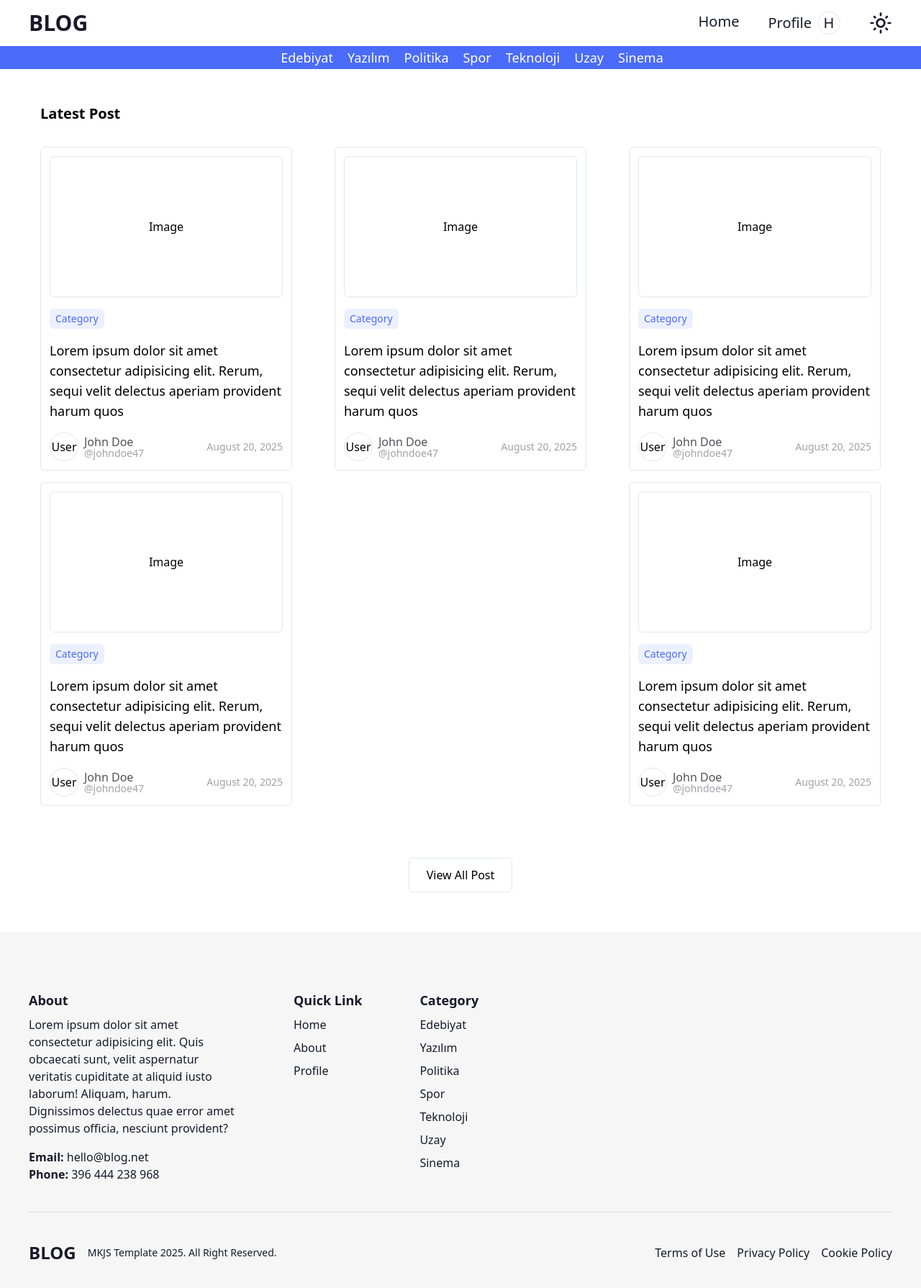
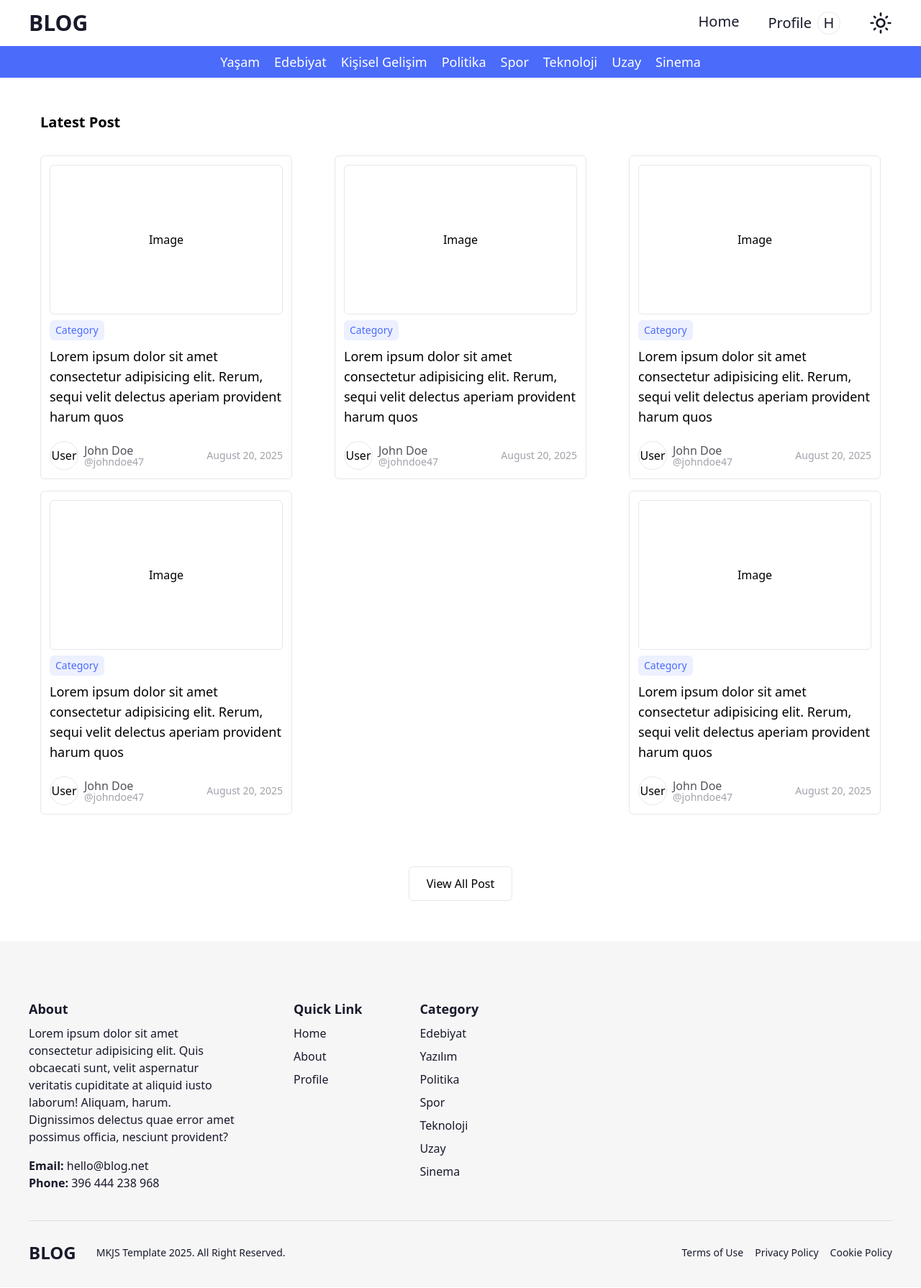
Before and after one commit to kayamazlum/Blog-App-Front, a Next.js app: page / in a window 1280 px wide. Shown: the top 1790 px of the page at 72% size. Built offline with nearby package versions, Linux system fonts and the light colour scheme.

Commit message:
her sey responsive hale getirildi

```diff
--- a/src/components/AllContent/index.tsx
+++ b/src/components/AllContent/index.tsx
@@ -6,7 +6,7 @@ const AllContent = () => {
     <div className="w-full flex justify-center text-black dark:text-white mt-8">
       <div className="w-[1200px] md:mx-8 sm:mx-4 mx-2 p-4 ">
         <div className="w-full flex flex-row">
-          <div className="w-full">
+          <div className="w-full ">
             <PostCards />
           </div>
         </div>
--- a/src/components/categoryNav/index.tsx
+++ b/src/components/categoryNav/index.tsx
@@ -2,29 +2,25 @@ import React from "react";
 
 const CategoryNav = () => {
   return (
-    <div className="bg-blue text-white h-8 w-full flex justify-center items-center ">
-      <div className="max-w-[900px] flex justify-center items-center ml-8 gap-5 text-lg overflow-x-auto whitespace-nowrap scrollbar-hide">
-        <span className="cursor-pointer hover:text-dark transition duration-300 ">
-          Edebiyat
-        </span>
-        <span className="cursor-pointer hover:text-dark transition duration-300 ">
-          Yazılım
-        </span>
-        <span className="cursor-pointer hover:text-dark transition duration-300 ">
-          Politika
-        </span>
-        <span className="cursor-pointer hover:text-dark transition duration-300 ">
-          Spor
-        </span>
-        <span className="cursor-pointer hover:text-dark transition duration-300 ">
-          Teknoloji
-        </span>
-        <span className="cursor-pointer hover:text-dark transition duration-300 ">
-          Uzay
-        </span>
-        <span className="cursor-pointer hover:text-dark transition duration-300 ">
-          Sinema
-        </span>
+    <div className="bg-blue text-white w-full flex justify-center items-center py-2">
+      <div className="max-w-[900px] flex flex-wrap md:flex-nowrap justify-center items-center gap-x-5 gap-y-2  text-lg overflow-x-auto whitespace-nowrap scrollbar-hide px-4">
+        {[
+          "Yaşam",
+          "Edebiyat",
+          "Kişisel Gelişim",
+          "Politika",
+          "Spor",
+          "Teknoloji",
+          "Uzay",
+          "Sinema",
+        ].map((category, index) => (
+          <span
+            key={index}
+            className="cursor-pointer hover:text-dark transition duration-300"
+          >
+            {category}
+          </span>
+        ))}
       </div>
     </div>
   );
--- a/src/components/footer/index.tsx
+++ b/src/components/footer/index.tsx
@@ -4,8 +4,8 @@ const Footer = () => {
   return (
     <div className="bg-lightultra dark:bg-darkultra w-full flex justify-center">
       <div className="w-[1200px] flex flex-col mx-4 mt-20 mb-5 ">
-        <div className="flex gap-20">
-          <div className="w-72 flex flex-col">
+        <div className="flex md:gap-20 gap-10 md:flex-row flex-col">
+          <div className="md:w-72 flex flex-col">
             <div className="flex flex-col">
               <span className="font-semibold text-lg">About</span>
               <span className="font-extralight mt-2">
@@ -24,7 +24,8 @@ const Footer = () => {
               </span>
             </div>
           </div>
-          <div className="flex flex-col ">
+          <div className="flex md:gap-20 gap-10">
+            <div className="flex flex-col">
               <span className="font-semibold text-lg">Quick Link</span>
               <div className="flex flex-col gap-2 mt-2">
                 <span className="cursor-pointer hover:text-blue transition duration-300">
@@ -40,10 +41,11 @@ const Footer = () => {
             </div>
             <div className="flex flex-col ">
               <span className="font-semibold text-lg">Category</span>
-            <div className="flex flex-col gap-2 mt-2">
+              <div className="flex flex-col gap-2 mt-2 ">
                 <span className="cursor-pointer hover:text-blue transition duration-300">
                   Edebiyat
                 </span>
+
                 <span className="cursor-pointer hover:text-blue transition duration-300">
                   Yazılım
                 </span>
@@ -65,15 +67,16 @@ const Footer = () => {
               </div>
             </div>
           </div>
+        </div>
         <div className="bg-lightdark dark:bg-zinc-700 h-[1px] w-full mt-10 mb-4 "></div>
-        <div className="h-20 w-full flex justify-between">
-          <div className="flex items-center ">
+        <div className="my-3 w-full gap-4 flex md:flex-row flex-col md:justify-between items-center">
+          <div className="flex items-center flex-wrap sm:flex-row flex-col gap-3">
             <span className="text-2xl font-bold">BLOG</span>
             <span className="font-extralight ml-4 text-sm">
               MKJS Template 2025. All Right Reserved.
             </span>
           </div>
-          <div className="flex gap-4 font-extralight items-center">
+          <div className="flex gap-4 text-sm font-extralight items-center justify-center flex-wrap">
             <span className="cursor-pointer">Terms of Use</span>
             <span className="cursor-pointer">Privacy Policy</span>
             <span className="cursor-pointer">Cookie Policy</span>
--- a/src/components/postCard/index.tsx
+++ b/src/components/postCard/index.tsx
@@ -2,7 +2,8 @@ import React from "react";
 
 const PostCard = () => {
   return (
-    <div className="flex flex-col w-[350px] h-[450px] border dark:border-zinc-600 p-3 items-center rounded-md gap-4">
+    <div className="flex flex-col xl:w-[350px] lg:w-[32%] md:w-[47%] sm:w-[48%] w-full h-[450px] justify-between border dark:border-zinc-600 p-3 items-center rounded-md gap-4">
+      <div className="flex flex-col gap-2">
         <div className="border dark:border-zinc-600 rounded-md h-52 w-full items-center flex justify-center">
           Image
         </div>
@@ -12,12 +13,13 @@ const PostCard = () => {
           </span>
         </div>
 
-      <h1 className="text-lg font-medium">
+        <h1 className="text-lg font-medium line-clamp-4">
           Lorem ipsum dolor sit amet consectetur adipisicing elit. Rerum, sequi
           velit delectus aperiam provident harum quos
         </h1>
+      </div>
 
-      <div className="flex w-full justify-between items-center">
+      <div className="flex w-full justify-between items-center ">
         <div className="flex gap-1 items-center">
           <span className="rounded-full w-10 h-10 border flex items-center justify-center cursor-pointer">
             User
--- a/src/components/postCards/index.tsx
+++ b/src/components/postCards/index.tsx
@@ -5,7 +5,7 @@ const PostCards = () => {
   return (
     <div className="flex flex-col gap-8 ">
       <h1 className="text-xl font-semibold">Latest Post</h1>
-      <div className="flex flex-wrap justify-between gap-4">
+      <div className="flex flex-wrap justify-between xl:gap-4 gap-y-8">
         <PostCard />
         <PostCard />
         <PostCard />
```
Lines whose indentation alone changed are shown as unchanged.
